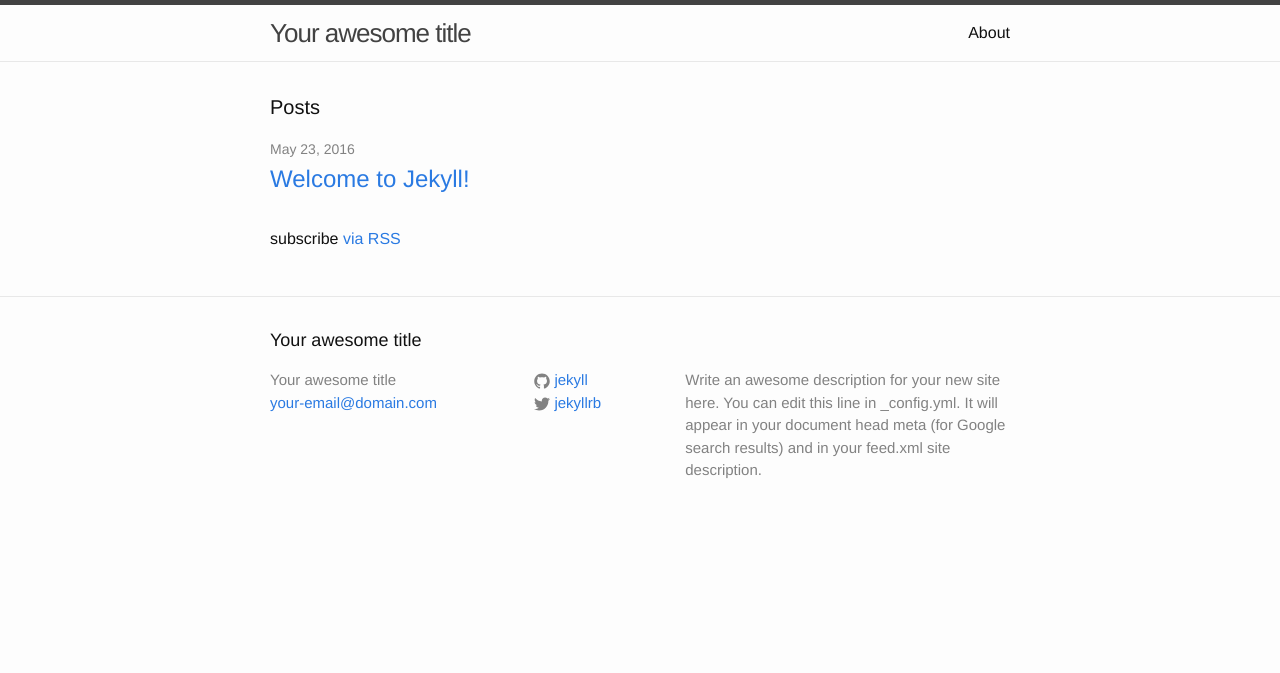
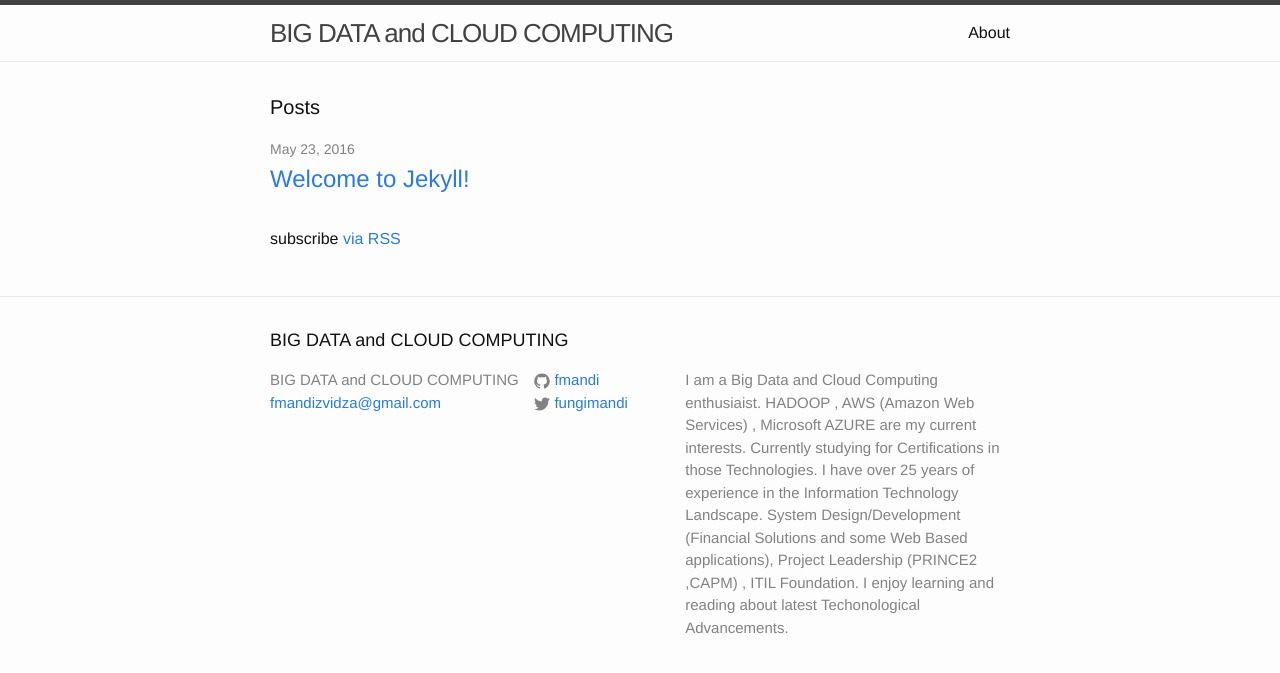
Before and after one commit to FMANDI/FMANDI.github.io, a Jekyll site: the page built from index.html, in a window 1280 px wide. Shown: the top 673 px of the page. Built offline with Jekyll 4.4.1, drawn with Linux system fonts in a browser that asks for light colours.

Commit message:
Update _config.yml

```diff
--- a/_config.yml
+++ b/_config.yml
@@ -6,16 +6,19 @@
 # 'jekyll serve'. If you change this file, please restart the server process.
 
 # Site settings
-title: Your awesome title
-email: your-email@domain.com
+title: BIG DATA and CLOUD COMPUTING
+email: fmandizvidza@gmail.com
 description: > # this means to ignore newlines until "baseurl:"
-  Write an awesome description for your new site here. You can edit this
-  line in _config.yml. It will appear in your document head meta (for
-  Google search results) and in your feed.xml site description.
+  I am a Big Data and Cloud Computing enthusiaist.
+  HADOOP , AWS (Amazon Web Services) , Microsoft AZURE are my current interests.
+  Currently studying for Certifications in those Technologies.
+  I have over 25 years of experience in the Information Technology Landscape.
+  System Design/Development (Financial Solutions and some Web Based applications), Project Leadership (PRINCE2 ,CAPM) , ITIL Foundation.
+  I enjoy learning and reading about latest Techonological Advancements.
 baseurl: "" # the subpath of your site, e.g. /blog
-url: "http://yourdomain.com" # the base hostname & protocol for your site
-twitter_username: jekyllrb
-github_username:  jekyll
+url: "http://www.bidacloco.com" # the base hostname & protocol for your site
+twitter_username: fungimandi
+github_username:  fmandi
 
 # Build settings
 markdown: kramdown
```
